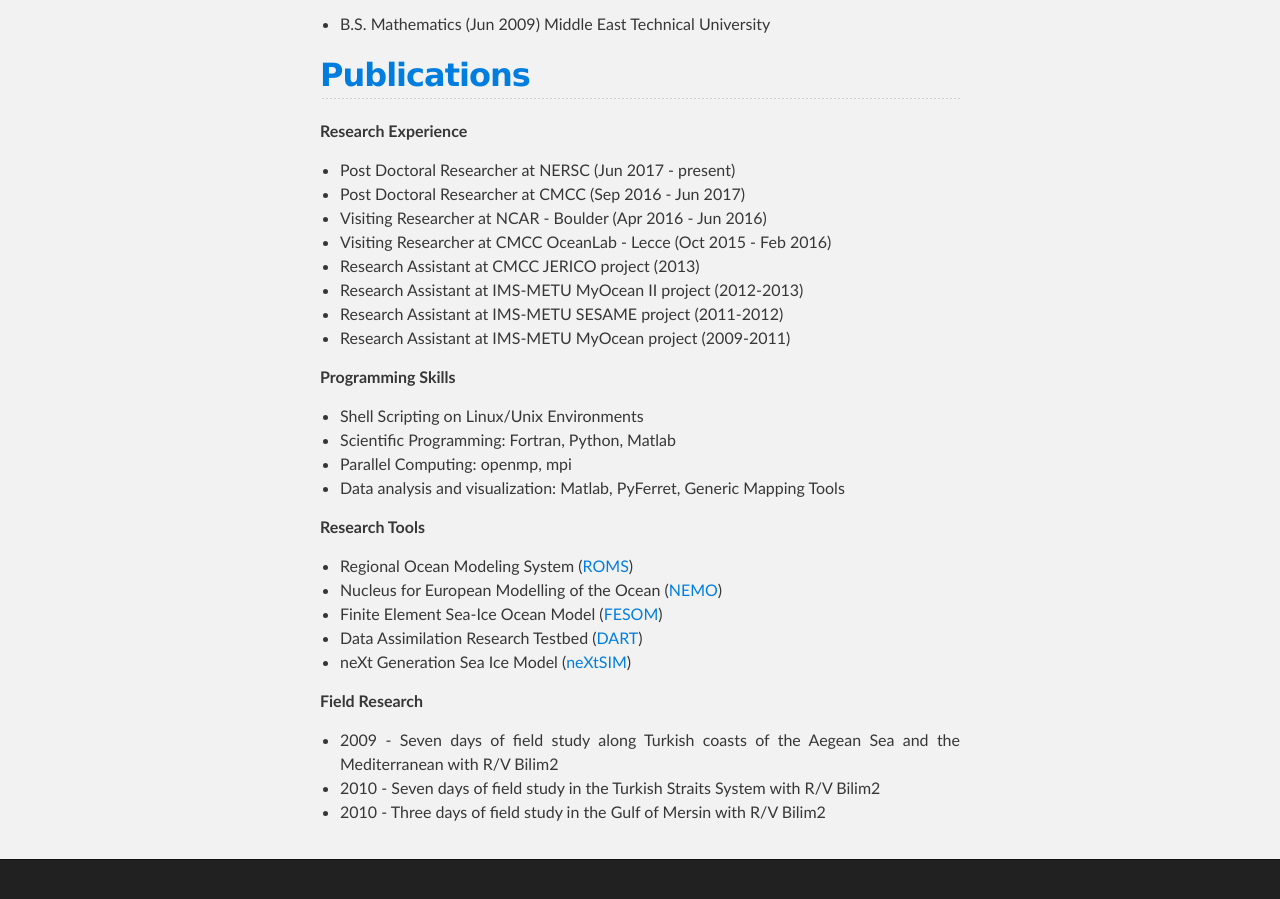
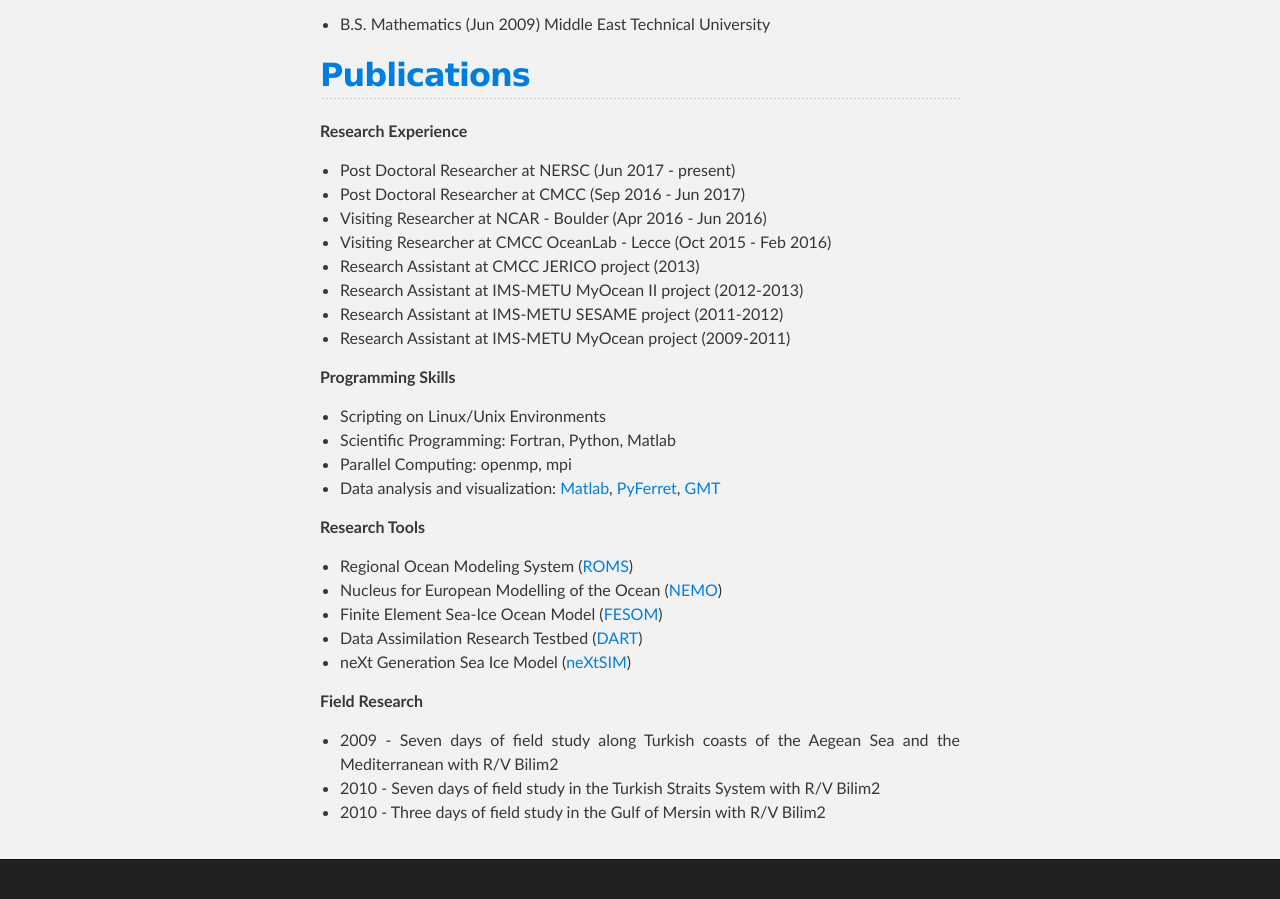
Before and after one commit to aydogduali/aydogduali.github.io, a Jekyll site: the page built from about/index.md, in a window 1280 px wide and 900 px high, scrolled down 1037 px. Built offline with Jekyll 4.4.1, drawn with Linux system fonts in a browser that asks for light colours; the repository's description, which GitHub fills in, is left out.

Commit message:
updated order

```diff
--- a/about/index.md
+++ b/about/index.md
@@ -34,10 +34,12 @@
 
 **Programming Skills**
 
-- Shell Scripting on Linux/Unix Environments
+- Scripting on Linux/Unix Environments
 - Scientific Programming: Fortran, Python, Matlab
 - Parallel Computing: openmp, mpi
-- Data analysis and visualization: Matlab, PyFerret, Generic Mapping Tools
+- Data analysis and visualization: [Matlab](https://www.mathworks.com),
+  [PyFerret](https://ferret.pmel.noaa.gov/Ferret/documentation/pyferret),
+[GMT](http://gmt.soest.hawaii.edu)
 
 **Research Tools**
 
```
